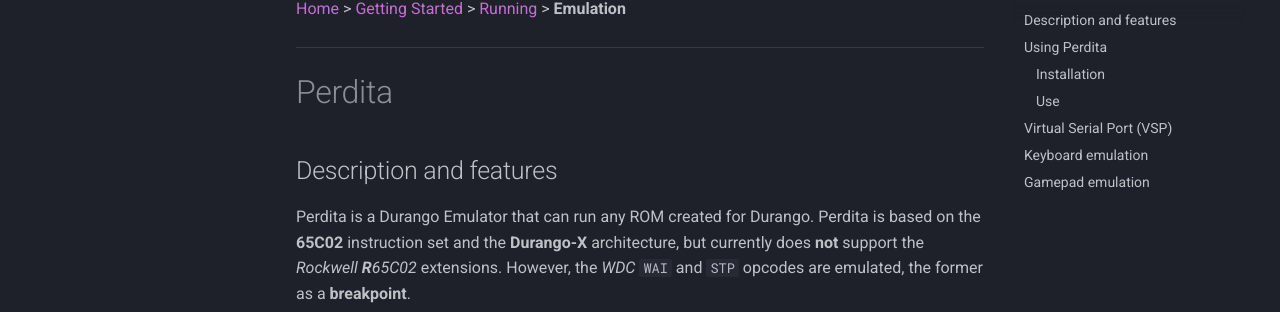
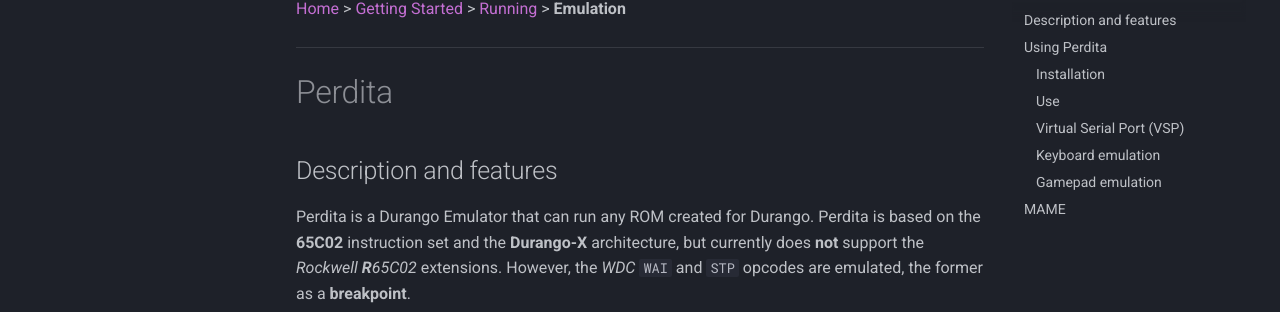
Before and after one commit to durangoretro/web, an MkDocs documentation site: the page built from docs/start/run/emulation.md, in a window 1280 px wide and 900 px high. Shown: the part 166-478 px from the top of the window. Built offline with MkDocs 1.6.1 and Material for MkDocs 9.7.7, drawn with Linux system fonts in a browser that asks for light colours; comment, search, counter and statistics services are not loaded.

Commit message:
try fixing windows note

````diff
--- a/docs/start/run/emulation.md
+++ b/docs/start/run/emulation.md
@@ -46,11 +46,9 @@
 
 	If you want to build Perdita for windows, you need to use _mingw32_ to generate the `.exe`
 	file, with the following `make` goal:
-
-
-```bash
-make perdita.zip # Only for generating a Windows executable
-```
+	```bash
+	make perdita.zip # Only for generating a Windows executable
+	```
 
 !!! note "Generate Perdita using Docker"
 
@@ -93,26 +91,26 @@
 * ```F10```: Load keystrokes file (`keystrokes.txt`), emulating each keystroke
 _every 25 interrupts_ (1/10 second), or 50 interrupts in case of the `ENTER` key.
 
-## Virtual Serial Port (VSP)
+### Virtual Serial Port (VSP)
 
 As a valuable debugging tool, a _Virtual Serial Port_ is provided. It allows communication
 with the host environment thru a predefined I/O device occupying two addresses:
 `$DF93` for data exchange and `$DF94` for [configuration](../../dev/tool/vsp.md).
 
-## Keyboard emulation
+### Keyboard emulation
 
 _Perdita_ includes two kind of keyboards: an "intelligent" PASK-like device
 (ASCII character received at `$DF9A`) and the Minstrel-like 40-key keyboard
 provided as standard (at `$DF9B`). _The latter can be disabled with the `-m` option
 for debugging purposes_.
 
-## Gamepad emulation
+### Gamepad emulation
 
 Two _NES-type_ gamepads are emulated into the standard I/O addresses `$DF9C` and `$DF9D`,
 using the standard protocol. If no physical gamepads are available, they can be
 emulated by host keystrokes via the `-g` option.
 
-# MAME
+## MAME
 
 MAME is a popular arcade/retro-system emulator. Currently, there is
 _no_ support for Durango-X in MAME, but contributions are welcome!
````
